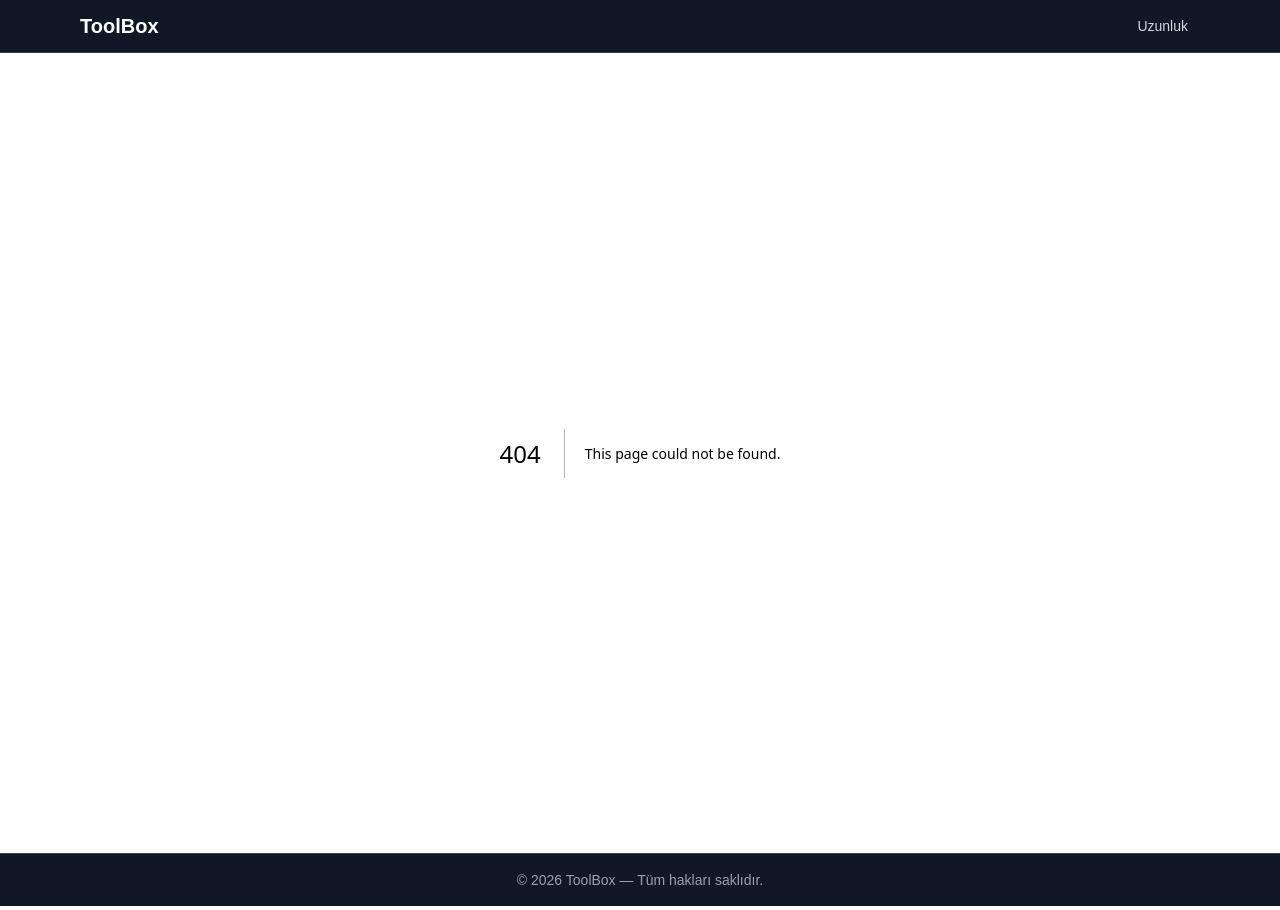
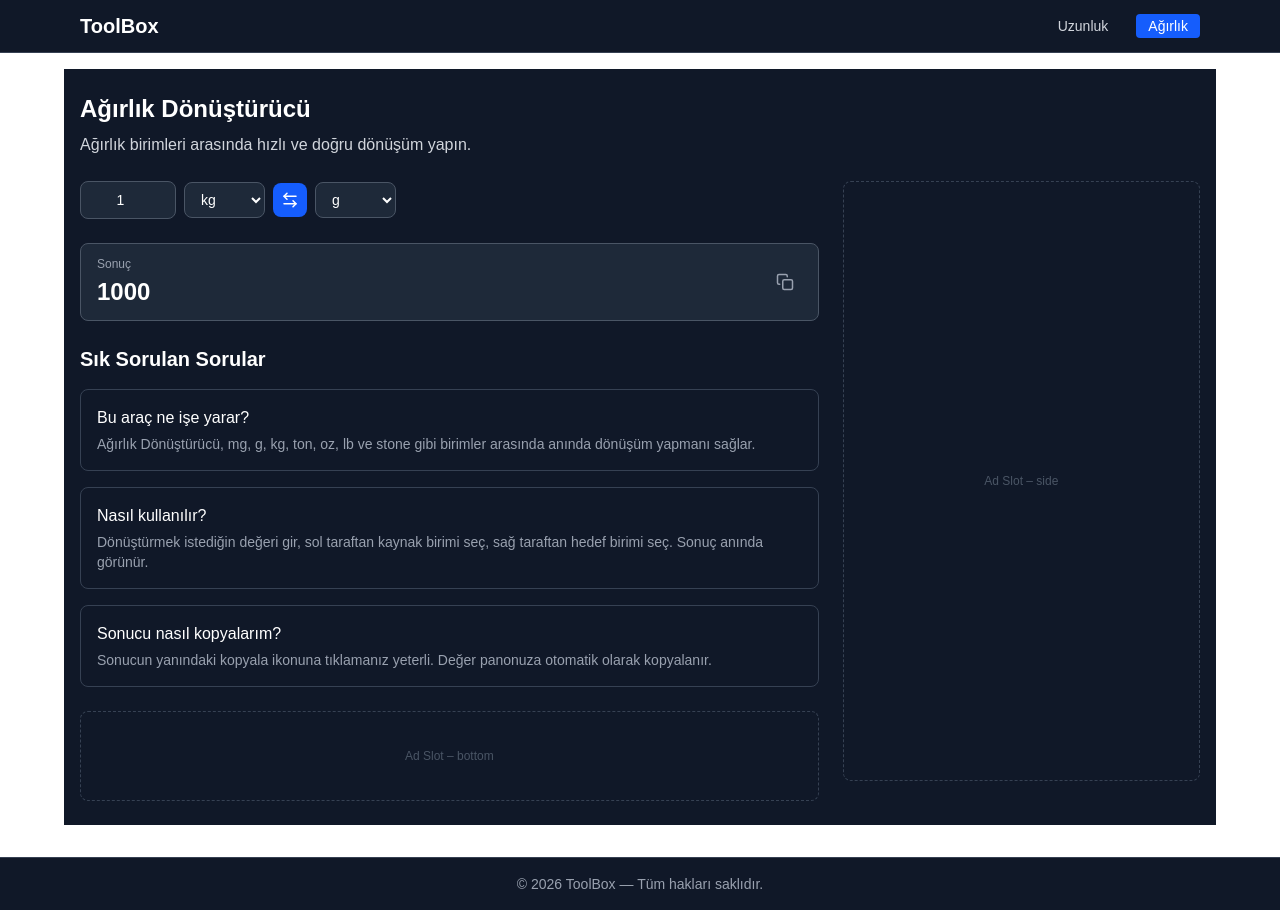
Before and after one commit to tugcebostan/converter-web, a Next.js app: page /weight-converter in a window 1280 px wide. Before the commit this address had no page. Built offline with nearby package versions, Linux system fonts and the light colour scheme.

Commit message:
WeightConverter-Utils

```diff
--- a/app/layout.tsx
+++ b/app/layout.tsx
@@ -22,14 +22,14 @@ export default function RootLayout({
   children: React.ReactNode;
 }) {
   return (
-    <html lang="tr">
+    <html lang="tr" className="h-full">
       <body
         className={`${geistSans.variable} ${geistMono.variable} antialiased bg-black text-white flex flex-col min-h-screen`}
       >
         <Header />
 
         {/* min-h-screen + flex-col + flex-1 → footer her zaman altta */}
-        <div className="flex-1">
+        <div className="flex-1 pt-4 pb-8">
           {children}
         </div>
 
--- a/app/length-converter/LengthConverterClient.tsx
+++ b/app/length-converter/LengthConverterClient.tsx
@@ -3,6 +3,8 @@
 import { useState } from "react";
 import ToolLayout from "@/components/ToolLayout";
 import { convertLength, LengthUnit } from "@/lib/converters/length";
+import { LuArrowLeftRight } from "react-icons/lu";
+import { copyToClipboard } from "@/lib/utils";
 
 const units: LengthUnit[] = ["mm", "cm", "m", "km", "inch", "foot", "yard", "mile"];
 
@@ -20,20 +22,10 @@ export default function LengthConverterClient() {
   };
 
 const copyResult = async () => {
-    try {
-      await navigator.clipboard.writeText(result.toString());
+  await copyToClipboard(result.toString(), () => {
     setCopied(true);
     setTimeout(() => setCopied(false), 1500);
-    } catch {
-      const textarea = document.createElement("textarea");
-      textarea.value = result.toString();
-      document.body.appendChild(textarea);
-      textarea.select();
-      document.execCommand("copy");
-      document.body.removeChild(textarea);
-      setCopied(true);
-      setTimeout(() => setCopied(false), 1500);
-    }
+  });
 };
   // Dosyanın en üstüne bu sabiti ekle (useState'lerin üstüne)
   const faqData = [
@@ -59,35 +51,38 @@ export default function LengthConverterClient() {
       description="Uzunluk birimleri arasında hızlı ve doğru dönüşüm yapın."
       faq={faqData}
     >
-      <div className="grid gap-4">
+      <div className="grid gap-6">
+
+        <div className="flex gap-2 items-center">
+          {/* Değer input */}
           <input
             type="number"
             value={value}
             onChange={(e) => setValue(Number(e.target.value))}
-          className="border p-2 rounded bg-gray-800 text-white"
+            className="w-24 bg-gray-800 text-white border border-gray-600 rounded-lg px-4 py-2 text-sm text-center focus:outline-none focus:border-blue-500"
           />
-        <div className="flex gap-2 items-center">
           <select
             value={from}
             onChange={(e) => setFrom(e.target.value as LengthUnit)}
-            className="border p-2 rounded bg-gray-800 text-white"
+            className="bg-gray-800 text-white border border-gray-600 rounded-lg px-3 py-2 text-sm focus:outline-none focus:border-blue-500"
           >
             {units.map((u) => (
               <option key={u} value={u}>{u}</option>
             ))}
           </select>
-
+          {/* Swap butonu */}
           <button
             onClick={swapUnits}
-            className="bg-blue-500 text-white px-3 py-2 rounded hover:bg-blue-600"
+            aria-label="Birimleri değiştir"
+            className="bg-blue-600 hover:bg-blue-700 text-white p-2 rounded-lg transition-colors flex-shrink-0"
           >
-            ↔
+            <LuArrowLeftRight size={18} />
           </button>
 
           <select
             value={to}
             onChange={(e) => setTo(e.target.value as LengthUnit)}
-            className="border p-2 rounded bg-gray-800 text-white"
+            className="bg-gray-800 text-white border border-gray-600 rounded-lg px-3 py-2 text-sm focus:outline-none focus:border-blue-500"
           >
             {units.map((u) => (
               <option key={u} value={u}>{u}</option>
@@ -95,19 +90,23 @@ export default function LengthConverterClient() {
           </select>
         </div>
 
-        <div className="flex gap-2 items-center border p-3 rounded bg-white text-black">
-          <span>Sonuç: <strong>{result}</strong></span>
+        <div className="flex items-center justify-between bg-gray-800 border border-gray-600 rounded-lg px-4 py-3">
+          <div>
+            <p className="text-xs text-gray-400 mb-1">Sonuç</p>
+            <p className="text-2xl font-bold text-white">{result}</p>
+          </div>
           <button
             onClick={copyResult}
             aria-label="Sonucu kopyala"
-            className="ml-auto p-2 rounded hover:bg-gray-200"
+            className="p-2 rounded-lg hover:bg-gray-700 transition-colors"
           >
             {copied ? (
-              <span className="text-green-700 font-medium">Kopyalandı ✓</span>
+              <span className="text-green-400 text-sm font-medium">Kopyalandı ✓</span>
             ) : (
               <svg xmlns="http://www.w3.org/2000/svg" width="18" height="18"
                 viewBox="0 0 24 24" fill="none" stroke="currentColor"
-                strokeWidth="2" strokeLinecap="round" strokeLinejoin="round">
+                strokeWidth="2" strokeLinecap="round" strokeLinejoin="round"
+                className="text-gray-400">
                 <rect x="9" y="9" width="13" height="13" rx="2" ry="2" />
                 <path d="M5 15H4a2 2 0 0 1-2-2V4a2 2 0 0 1 2-2h9a2 2 0 0 1 2 2v1" />
               </svg>
--- a/app/page.tsx
+++ b/app/page.tsx
@@ -32,19 +32,23 @@ export default function HomePage() {
       {/* Araç kartları */}
       <section aria-label="Araçlar listesi">
         <div className="grid grid-cols-1 sm:grid-cols-2 lg:grid-cols-3 gap-6">
-          {tools.map((tool) => (
+          {tools.map((tool) => {
+            const Icon = tool.icon;
+            return (
               <Link
                 key={tool.href}
                 href={tool.href}
                 className="group block bg-gray-900 border border-gray-700 rounded-xl p-6 hover:border-blue-500 transition-colors"
               >
-              {/* Emoji ikon */}
-              <div className="text-4xl mb-3">{tool.icon}</div>
 
                 {/* Kategori etiketi */}
+                <div className="flex items-center gap-2 mb-3">
+                  <Icon size={28} className="text-yellow-400 pr-2"  />
                   <span className="text-xs text-blue-400 font-medium uppercase tracking-wide">
                     {tool.category}
                   </span>
+                </div>
+
 
                 {/* Başlık */}
                 <h2 className="text-lg font-semibold mt-1 mb-2 text-white group-hover:text-blue-400 transition-colors">
@@ -58,10 +62,11 @@ export default function HomePage() {
 
                 {/* Devam oku linki */}
                 <span className="inline-block mt-4 text-sm text-blue-500 group-hover:underline">
-                Aracı Aç →
+                  ...
                 </span>
               </Link>
-          ))}
+            )
+          })}
         </div>
       </section>
 
--- /dev/null
+++ b/app/weight-converter/WeightConverterClient.tsx
@@ -0,0 +1,114 @@
+"use client"
+
+import ToolLayout from "@/components/ToolLayout";
+import { convertWeight, WeightUnit } from "@/lib/converters/weight"
+import { copyToClipboard } from "@/lib/utils";
+import { useState } from "react";
+import { LuArrowLeftRight } from "react-icons/lu";
+
+const units: WeightUnit[] = ["mg", "g", "kg", "ton", "oz", "lb", "stone"]
+
+const faqData = [
+    {
+        question: "Bu araç ne işe yarar?",
+        answer: "Ağırlık Dönüştürücü, mg, g, kg, ton, oz, lb ve stone gibi birimler arasında anında dönüşüm yapmanı sağlar.",
+    },
+    {
+        question: "Nasıl kullanılır?",
+        answer: "Dönüştürmek istediğin değeri gir, sol taraftan kaynak birimi seç, sağ taraftan hedef birimi seç. Sonuç anında görünür.",
+    },
+    {
+        question: "Sonucu nasıl kopyalarım?",
+        answer: "Sonucun yanındaki kopyala ikonuna tıklamanız yeterli. Değer panonuza otomatik olarak kopyalanır.",
+    },
+];
+export default function WeightConverterClient() {
+    const [value, setValue] = useState<number>(1);
+    const [from, setFrom] = useState<WeightUnit>("kg");
+    const [to, setTo] = useState<WeightUnit>("g");
+    const [copied, setCopied] = useState(false);
+
+    const result = convertWeight(value, from, to);
+
+    const swapUnits = () => {
+        setFrom(to);
+        setTo(from);
+    }
+   const copyResult = async () => {
+  await copyToClipboard(result.toString(), () => {
+    setCopied(true);
+    setTimeout(() => setCopied(false), 1500);
+  });
+};
+
+    return (
+        <ToolLayout
+            title="Ağırlık Dönüştürücü"
+            description="Ağırlık birimleri arasında hızlı ve doğru dönüşüm yapın."
+            faq={faqData}
+        >
+            <div className="grid gap-6">
+                <div className="flex items-center gap-2">
+                    <input
+                        type="number"
+                        value={value}
+                        onChange={(e) => setValue(Number(e.target.value))}
+                        className="w-24 bg-gray-800 text-white border border-gray-600 rounded-lg px-4 py-2 text-sm text-center focus:outline-none focus:border-blue-500"
+
+                    />
+                    <select
+                        value={from}
+                        onChange={(e) => setFrom(e.target.value as WeightUnit)}
+                        className="bg-gray-800 text-white border border-gray-600 rounded-lg px-3 py-2 text-sm focus:outline-none focus:border-blue-500"
+                    >
+                        {units.map((u) => (
+                            <option key={u} value={u}>{u}</option>
+                        ))}
+                    </select>
+                    <button
+                        onClick={swapUnits}
+                        aria-label="Birimleri değiştir"
+                        className="bg-blue-600 hover:bg-blue-700 text-white p-2 rounded-lg transition-colors flex-shrink-0"
+                    >
+                        <LuArrowLeftRight size={18} />
+                    </button>
+
+                    <select
+                        value={to}
+                        onChange={(e) => setTo(e.target.value as WeightUnit)}
+                        className="bg-gray-800 text-white border border-gray-600 rounded-lg px-3 py-2 text-sm focus:outline-none focus:border-blue-500"
+                    >
+                        {units.map((u) => (
+                            <option key={u} value={u}>{u}</option>
+                        ))}
+                    </select>
+                </div>
+
+                <div className="flex items-center justify-between bg-gray-800 border border-gray-600 rounded-lg px-4 py-3">
+                    <div>
+                        <p className="text-xs text-gray-400 mb-1">Sonuç</p>
+                        <p className="text-2xl font-bold text-white">{result}</p>
+                    </div>
+                    <button
+                        onClick={copyResult}
+                        aria-label="Sonucu kopyala"
+                        className="p-2 rounded-lg hover:bg-gray-700 transition-colors"
+                    >
+                        {copied ? (
+                            <span className="text-green-400 text-sm font-medium">Kopyalandı ✓</span>
+                        ) : (
+                            <svg xmlns="http://www.w3.org/2000/svg" width="18" height="18"
+                                viewBox="0 0 24 24" fill="none" stroke="currentColor"
+                                strokeWidth="2" strokeLinecap="round" strokeLinejoin="round"
+                                className="text-gray-400">
+                                <rect x="9" y="9" width="13" height="13" rx="2" ry="2" />
+                                <path d="M5 15H4a2 2 0 0 1-2-2V4a2 2 0 0 1 2-2h9a2 2 0 0 1 2 2v1" />
+                            </svg>
+                        )}
+                    </button>
+                </div>
+            </div>
+        </ToolLayout>
+    )
+
+}
--- /dev/null
+++ b/app/weight-converter/page.tsx
@@ -0,0 +1,44 @@
+import { Metadata } from "next";
+import WeightConverterClient from "./WeightConverterClient";
+
+export const metadata: Metadata = {
+    title: "Ağırlık Dönüştürücü — Hızlı Birim Çevirici",
+    description: "Kilogram, pound, ons, stone ve daha fazlası arasında anında ağırlık dönüşümü yapın.",
+    openGraph: {
+        title: "Ağırlık Dönüştürücü",
+        description: "Ağırlık birimlerini hızlıca dönüştürün.",
+        type: "website",
+    },
+};
+const faqSchema={
+    "@context":"https://schema.org",
+    "@type":"FAQPage",
+    mainEntity:[
+        {
+            "@type":"Question",
+            name:"Bu araç ne işe yarar?",
+            acceptedAnswer:{
+                "@type":"Answer",
+                text: "Ağırlık Dönüştürücü, mg, g, kg, ton, oz, lb ve stone gibi birimler arasında anında dönüşüm yapmanı sağlar.",
+            },
+        },    {
+      "@type": "Question",
+      name: "Nasıl kullanılır?",
+      acceptedAnswer: {
+        "@type": "Answer",
+        text: "Dönüştürmek istediğin değeri gir, sol taraftan kaynak birimi seç, sağ taraftan hedef birimi seç. Sonuç anında görünür.",
+      },
+    },
+  ],
+};
+export default function WeightConverterPage(){
+    return(
+        <>
+        <script
+        type="application/ld+json"
+        dangerouslySetInnerHTML={{__html: JSON.stringify(faqSchema)}}
+        />
+        <WeightConverterClient/>
+        </>
+    )
+}
--- a/components/AdSlot.tsx
+++ b/components/AdSlot.tsx
@@ -3,11 +3,11 @@ type AdSlotProps = {
 };
 
 export default function AdSlot({ position }: AdSlotProps) {
-    // Placeholder for ad rendering logic based on position
   return (
     <div
-            className="w-full bg-gray-100 text-gray-400 text-center text-xs flex items-center justify-center"
-            style={{ minHeight: "90px" }}
+      className={`w-full border border-dashed border-gray-700 text-gray-600 text-center text-xs flex items-center justify-center rounded-lg ${
+        position === "side" ? "min-h-[600px]" : "min-h-[90px]"
+      }`}
     >
       Ad Slot – {position}
     </div>
--- a/components/Header.tsx
+++ b/components/Header.tsx
@@ -7,7 +7,7 @@ import { usePathname } from "next/navigation";
 // İleride yeni araç ekledikçe buraya satır eklemen yeterli
 const navLinks = [
   { href: "/length-converter", label: "Uzunluk" },
-  // { href: "/weight-converter", label: "Ağırlık" },   ← ileride eklenecek
+  { href: "/weight-converter", label: "Ağırlık" },
   // { href: "/code-beautifier", label: "Kod Düzenleyici" },
 ];
 
--- a/components/ToolLayout.tsx
+++ b/components/ToolLayout.tsx
@@ -14,47 +14,45 @@ type ToolLayoutProps = {
   faq?: FaqItem[];  // ← opsiyonel, olmasa da çalışır
 };
 
-export default function ToolLayout({ title, description, children,faq }: ToolLayoutProps) {
+export default function ToolLayout({ title, description, children, faq }: ToolLayoutProps) {
   return (
-    <main className="max-w-6xl mx-auto mt-10 px-4 py-6 bg-black text-white">
+    <main className="max-w-6xl mx-auto px-4 py-6 bg-gray-900 text-white">
       <h1 className="text-2xl font-bold mb-2">{title}</h1>
       <p className="text-gray-300 mb-6">{description}</p>
 
       <div className="grid md:grid-cols-3 gap-6">
-        {/* Araç içeriği */}
-        <section className="md:col-span-2">{children}</section>
 
-        {/* Sağda reklam slotu */}
-        <aside className="hidden md:block">
-          <AdSlot position="side" />
-        </aside>
-      </div>
+        {/* Sol taraf — araç + FAQ */}
+        <div className="md:col-span-2 flex flex-col gap-6">
+          <section>{children}</section>
 
-      {/* Sayfa altı açıklamalar / FAQ */}
-      <section className="mt-8 space-y-4 text-gray-300">
-        {/* FAQ içeriği */}
-      </section>
-      {/* FAQ bölümü — sadece faq prop'u geçirilmişse göster */}
+          {/* ✅ FAQ artık grid içinde, sol sütunda */}
           {faq && faq.length > 0 && (
-        <section className="mt-10" aria-label="Sık sorulan sorular">
+            <section aria-label="Sık sorulan sorular">
               <h2 className="text-xl font-semibold mb-4">Sık Sorulan Sorular</h2>
               <div className="space-y-4">
                 {faq.map((item, index) => (
-              <div
-                key={index}
-                className="border border-gray-700 rounded-lg p-4"
-              >
-                <h3 className="font-medium text-white mb-1">
-                  {item.question}
-                </h3>
+                  <div key={index} className="border border-gray-700 rounded-lg p-4">
+                    {/* ✅ Soru başlığı burada olmalı */}
+                    <h3 className="font-medium text-white mb-1">{item.question}</h3>
                     <p className="text-gray-400 text-sm">{item.answer}</p>
                   </div>
                 ))}
               </div>
             </section>
           )}
+
           <AdSlot position="bottom" />
+        </div>
+
+        {/* Sağ taraf — side slot, sabit kalır */}
+        <aside className="hidden md:block">
+          <div className="sticky top-4">
+            <AdSlot position="side" />
+          </div>
+        </aside>
+
+      </div>
     </main>
-
   );
 }
--- /dev/null
+++ b/lib/converters/weight.ts
@@ -0,0 +1,31 @@
+export type WeightUnit=
+| "mg"
+| "g"
+| "kg"
+| "ton"
+| "oz"
+| "lb"
+| "stone"
+
+// Tüm birimlere gram cinsinden dönüşm faktörleri
+const factors: Record<WeightUnit,number>={
+    mg: 0.001,
+    g: 1,
+    kg: 1000,
+    ton: 1000000,
+    oz: 28.3495,
+    lb: 453.592,
+    stone: 6350.29
+};
+export function convertWeight(
+    value: number,
+    from: WeightUnit,
+    to: WeightUnit
+):number{
+    if(isNaN(value)) return 0;
+
+    //Önce grama çevir, sonra hedef birimine
+    const valueInGrams = value *factors[from];
+    const result = valueInGrams/factors[to];
+    return Number(result.toFixed(6))
+}
--- a/lib/tools.ts
+++ b/lib/tools.ts
@@ -1,30 +1,33 @@
+import { IconType } from "react-icons";
+import { TbRulerMeasure2, TbScale } from "react-icons/tb";
+
 export type Tool = {
     href: string; //URl yolu
     title: string  //Kart başlığı
     description: string //Kart açıklaması
-    icon: string   //Görsel ikon (resimde eklenebilir)
+    icon: IconType   //Görsel ikon (resimde eklenebilir)
     category: string //Gruplama için
 }
 export const tools: Tool[] = [
     {
         href: "/length-converter",
         title: "Uzunluk Dönüştürücü",
-        description: "Metre, kilometre, inç, ayak ve daha fazlası arasında anında dönüşüm.",
-        icon: "📏",
+        description: "Metre, kilometre, inç, fit ve daha fazlası arasında anında dönüşüm.",
+        icon: TbRulerMeasure2,
         category: "Dönüştürücü",
-        // İleride eklenecekler:
-        // {
-        //   href: "/weight-converter",
-        //   title: "Ağırlık Dönüştürücü",
-        //   description: "Kilogram, pound, ons arasında dönüşüm.",
-        //   icon: "⚖️",
-        //   category: "Dönüştürücü",
-        // },
+    },
+    {
+        href: "/weight-converter",
+        title: "Ağırlık Dönüştürücü",
+        description: "Kilogram, pound, ons arasında dönüşüm.",
+        icon: TbScale,
+        category: "Dönüştürücü",
+    },
         // {
         //   href: "/code-beautifier",
         //   title: "Kod Düzenleyici",
         //   description: "HTML, CSS ve JavaScript kodunu güzelleştir.",
-        //   icon: "💻",
+        //   icon: "TbCode",
         //   category: "Geliştirici",
         // },
-    }];
+    ];
--- /dev/null
+++ b/lib/utils.ts
@@ -0,0 +1,43 @@
+// Panoya kopyalama — her dönüştürücüde kullanılabilir
+export async function copyToClipboard(
+  text: string,
+  onSuccess: () => void
+): Promise<void> {
+  try {
+    await navigator.clipboard.writeText(text);
+    onSuccess();
+  } catch {
+    // Eski tarayıcılar için fallback
+    const textarea = document.createElement("textarea");
+    textarea.value = text;
+    document.body.appendChild(textarea);
+    textarea.select();
+    document.execCommand("copy");
+    document.body.removeChild(textarea);
+    onSuccess();
+  }
+}
+// =============================================
+// buildFaqSchema — her page.tsx'te kullanılır
+// Tekrar tekrar aynı JSON-LD yapısını yazmak yerine
+// bu fonksiyona soruları geçiriyoruz
+// =============================================
+type FaqItem = {
+  question: string;
+  answer: string;
+};
+
+export function buildFaqSchema(items: FaqItem[]) {
+  return {
+    "@context": "https://schema.org",
+    "@type": "FAQPage",
+    mainEntity: items.map((item) => ({
+      "@type": "Question",
+      name: item.question,
+      acceptedAnswer: {
+        "@type": "Answer",
+        text: item.answer,
+      },
+    })),
+  };
+}
```
Lines whose indentation alone changed are shown as unchanged.
